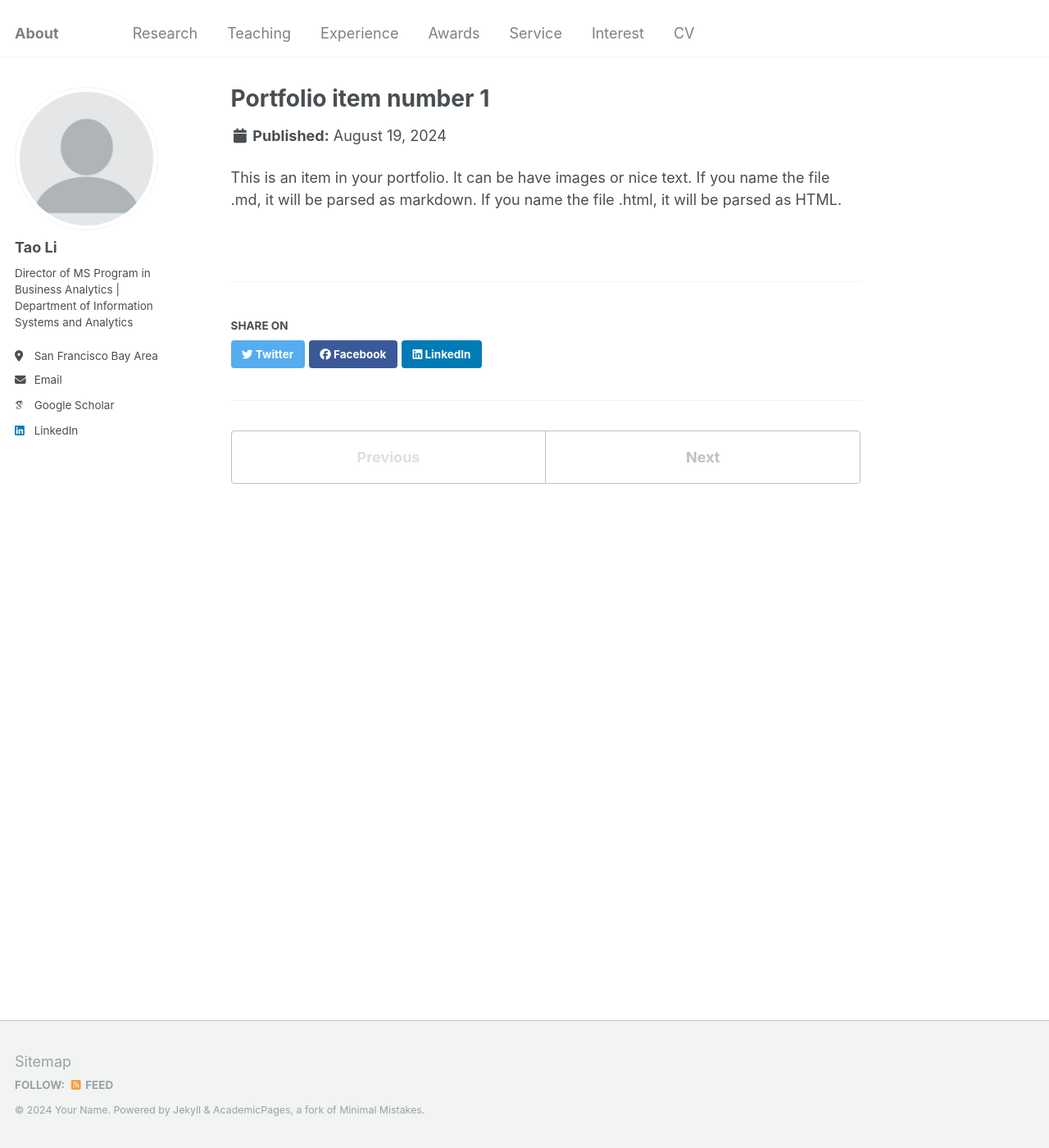
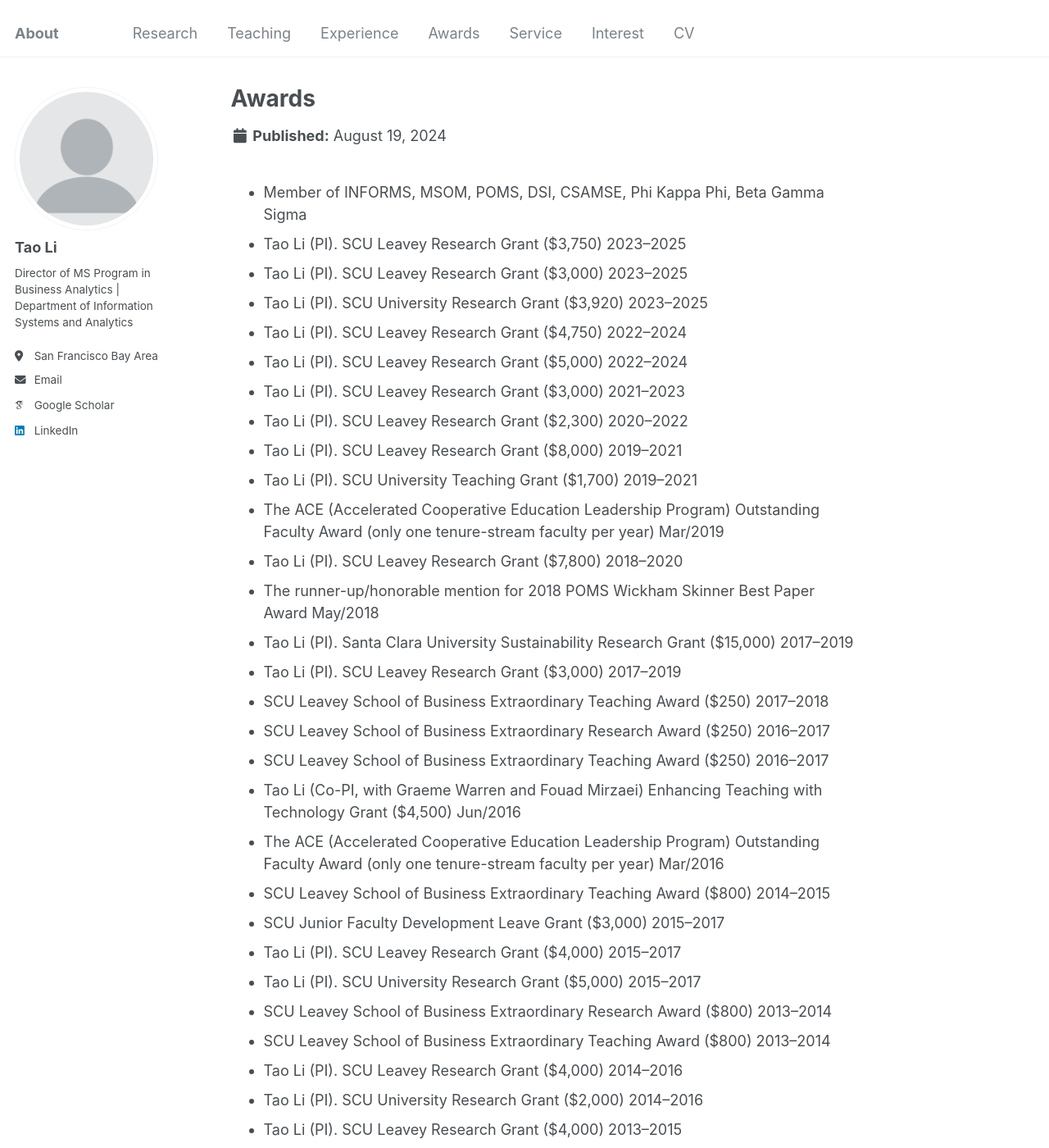
Before and after one commit to Judydy0417/taolis.io, a Jekyll site: the page built from _portfolio/portfolio-1.md, in a window 1280 px wide and 1400 px high. Shown: the whole window at 82% size. Built offline with Jekyll 4.4.1, drawn with Linux system fonts in a browser that asks for light colours; some web fonts are replaced; some of the changed text lies outside the part shown.

Commit message:
Update portfolio-1.md

```diff
--- a/_portfolio/portfolio-1.md
+++ b/_portfolio/portfolio-1.md
@@ -1,7 +1,48 @@
 ---
-title: "Portfolio item number 1"
-excerpt: "Short description of portfolio item number 1<br/><img src='/images/500x300.png'>"
-collection: portfolio
+permalink: /portfolio/
+author_profile: true
+title: Awards
 ---
-
-This is an item in your portfolio. It can be have images or nice text. If you name the file .md, it will be parsed as markdown. If you name the file .html, it will be parsed as HTML.
+<ul>
+  <li>Member of INFORMS, MSOM, POMS, DSI, CSAMSE, Phi Kappa Phi, Beta Gamma Sigma</li>
+  <li>Tao Li (PI). SCU Leavey Research Grant ($3,750) 2023–2025</li>
+  <li>Tao Li (PI). SCU Leavey Research Grant ($3,000) 2023–2025</li>
+  <li>Tao Li (PI). SCU University Research Grant ($3,920) 2023–2025</li>
+  <li>Tao Li (PI). SCU Leavey Research Grant ($4,750) 2022–2024</li>
+  <li>Tao Li (PI). SCU Leavey Research Grant ($5,000) 2022–2024</li>
+  <li>Tao Li (PI). SCU Leavey Research Grant ($3,000) 2021–2023</li>
+  <li>Tao Li (PI). SCU Leavey Research Grant ($2,300) 2020–2022</li>
+  <li>Tao Li (PI). SCU Leavey Research Grant ($8,000) 2019–2021</li>
+  <li>Tao Li (PI). SCU University Teaching Grant ($1,700) 2019–2021</li>
+  <li>The ACE (Accelerated Cooperative Education Leadership Program) Outstanding Faculty Award (only one tenure-stream faculty per year) Mar/2019</li>
+  <li>Tao Li (PI). SCU Leavey Research Grant ($7,800) 2018–2020</li>
+  <li>The runner-up/honorable mention for 2018 POMS Wickham Skinner Best Paper Award May/2018</li>
+  <li>Tao Li (PI). Santa Clara University Sustainability Research Grant ($15,000) 2017–2019</li>
+  <li>Tao Li (PI). SCU Leavey Research Grant ($3,000) 2017–2019</li>
+  <li>SCU Leavey School of Business Extraordinary Teaching Award ($250) 2017–2018</li>
+  <li>SCU Leavey School of Business Extraordinary Research Award ($250) 2016–2017</li>
+  <li>SCU Leavey School of Business Extraordinary Teaching Award ($250) 2016–2017</li>
+  <li>Tao Li (Co-PI, with Graeme Warren and Fouad Mirzaei) Enhancing Teaching with Technology Grant ($4,500) Jun/2016</li>
+  <li>The ACE (Accelerated Cooperative Education Leadership Program) Outstanding Faculty Award (only one tenure-stream faculty per year) Mar/2016</li>
+  <li>SCU Leavey School of Business Extraordinary Teaching Award ($800) 2014–2015</li>
+  <li>SCU Junior Faculty Development Leave Grant ($3,000) 2015–2017</li>
+  <li>Tao Li (PI). SCU Leavey Research Grant ($4,000) 2015–2017</li>
+  <li>Tao Li (PI). SCU University Research Grant ($5,000) 2015–2017</li>
+  <li>SCU Leavey School of Business Extraordinary Research Award ($800) 2013–2014</li>
+  <li>SCU Leavey School of Business Extraordinary Teaching Award ($800) 2013–2014</li>
+  <li>Tao Li (PI). SCU Leavey Research Grant ($4,000) 2014–2016</li>
+  <li>Tao Li (PI). SCU University Research Grant ($2,000) 2014–2016</li>
+  <li>Tao Li (PI). SCU Leavey Research Grant ($4,000) 2013–2015</li>
+  <li>Invited to the 10th POMS Emerging Scholars Program May/2013</li>
+  <li>Invited to the INFORMS Teaching Effectiveness Colloquium Oct/2012</li>
+  <li>M.S. Graduation in Supply Chain Management with High Distinction May/2012</li>
+  <li>Spring 2012 Phi Kappa Phi-The University of Texas at Dallas Travel Grant ($500) Apr/2012</li>
+  <li>The University of Texas at Dallas Ph.D. Research Small Grant ($1,000) Apr/2012</li>
+  <li>Invited to the INFORMS Future Academicians Colloquium Nov/2011</li>
+  <li>Invited to the DSI Doctoral Student Consortium Nov/2011</li>
+  <li>The University of Texas at Dallas Doctoral Student Consortium Grant ($2,000) Nov/2011</li>
+  <li>Invited to the POMS Doctoral Student Consortium May/2011</li>
+  <li>The University of Texas at Dallas Doctoral Student Consortium Grant ($1,000) May/2011</li>
+  <li>MBA Graduation with High Distinction May/2011</li>
+  <li>The University of Texas at Dallas Ph.D. Research Small Grant ($1,000) Nov/2010</li>
+</ul>
```
